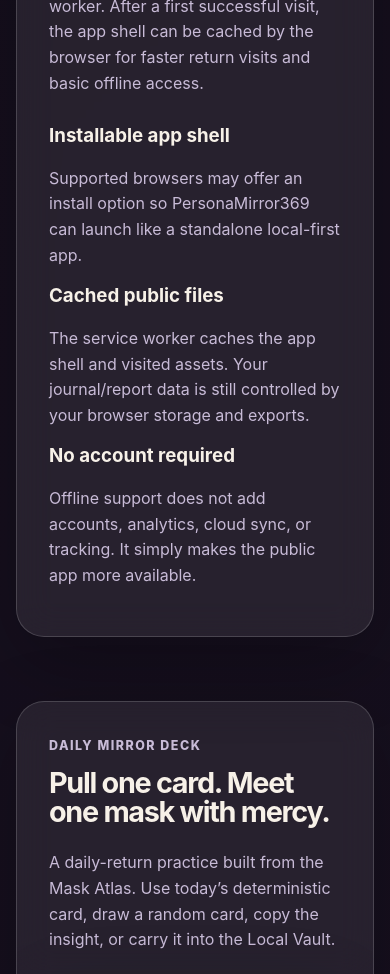
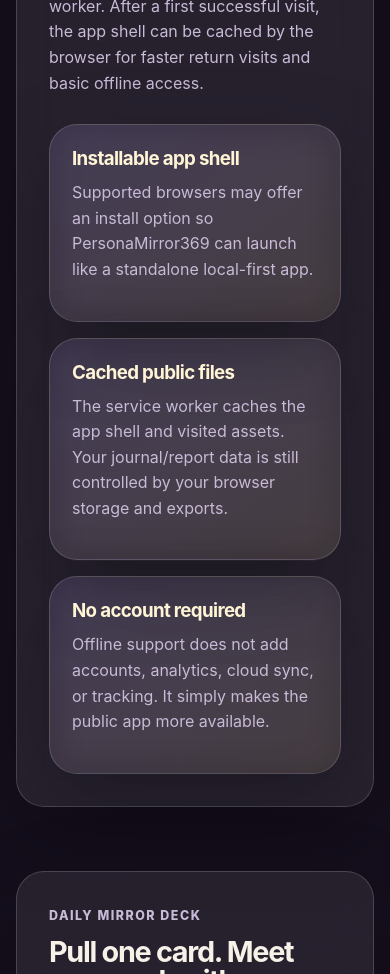
Before and after one commit to MichaelWave369/personamirror369, a React (Vite) app: page / in a window 390 px wide. Shown: the part 4860-5834 px from the top of the page. Built offline with nearby package versions, Linux system fonts and the light colour scheme.

Commit message:
Add Offline Ready panel styles

```diff
--- a/src/styles-v04.css
+++ b/src/styles-v04.css
@@ -19,7 +19,8 @@
 .launch-feature-card,
 .launch-boundary-card,
 .module-map-card,
-.release-note-card {
+.release-note-card,
+.offline-card {
   border: 1px solid var(--line);
   border-radius: 28px;
   background: var(--panel);
@@ -66,7 +67,8 @@
 .launch-feature-card p,
 .launch-boundary-card p,
 .module-map-card strong,
-.release-note-card p {
+.release-note-card p,
+.offline-card p {
   color: var(--muted);
   line-height: 1.6;
 }
@@ -87,10 +89,28 @@
 }
 
 .launch-panel,
+.offline-panel,
 .deck-panel,
 .guided-panel,
 .journal-panel {
   scroll-margin-top: 96px;
+}
+
+.offline-grid {
+  display: grid;
+  grid-template-columns: repeat(3, minmax(0, 1fr));
+  gap: 16px;
+}
+
+.offline-card {
+  padding: 22px;
+  background: linear-gradient(145deg, rgba(169, 145, 255, 0.12), rgba(243, 201, 105, 0.08));
+}
+
+.offline-card h3 {
+  margin-bottom: 10px;
+  color: #fff5d6;
+  letter-spacing: -0.035em;
 }
 
 .launch-grid {
@@ -477,7 +497,8 @@
   .society-grid,
   .scenario-strip,
   .deck-strip,
-  .module-map-strip {
+  .module-map-strip,
+  .offline-grid {
     grid-template-columns: 1fr 1fr;
   }
 
@@ -508,7 +529,8 @@
   .scenario-strip,
   .deck-strip,
   .deck-meaning-grid,
-  .module-map-strip {
+  .module-map-strip,
+  .offline-grid {
     grid-template-columns: 1fr;
   }
 
```
